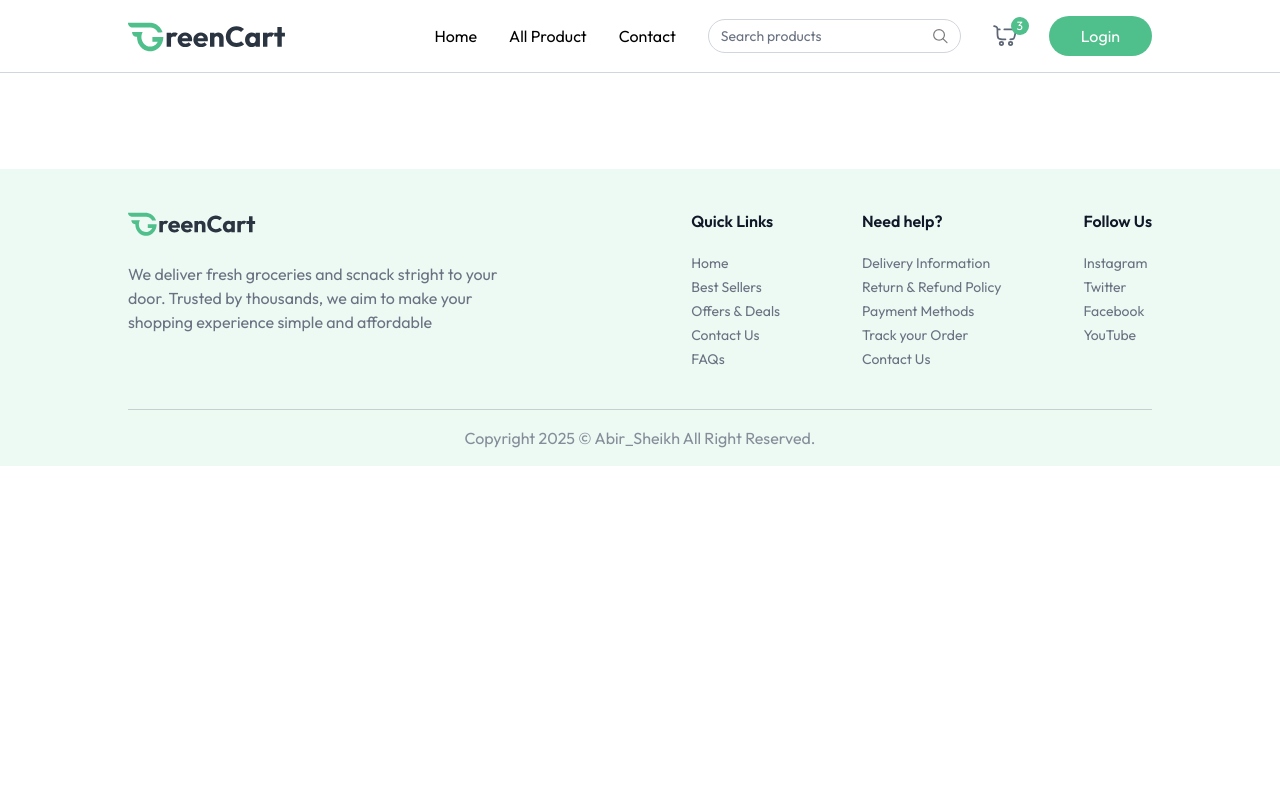
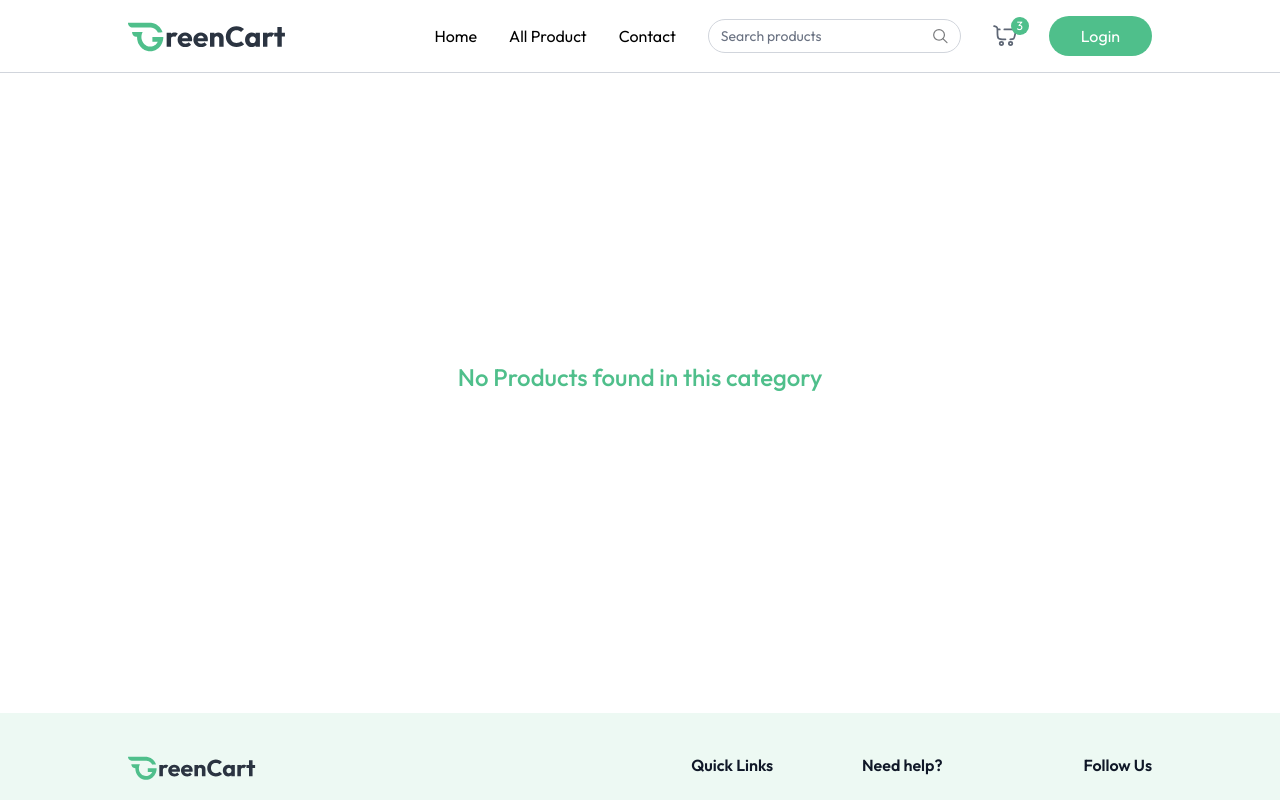
Before and after one commit to Al-Abir/Grocery-Delivery, a React (Vite) app in the folder client/: page /products/1 in a window 1280 px wide. Shown: the top 800 px of the page. Built offline with nearby package versions, Linux system fonts and the light colour scheme.

Commit message:
Category Page

```diff
--- a/client/src/App.jsx
+++ b/client/src/App.jsx
@@ -7,6 +7,7 @@ import Footer from './components/Footer'
 import { useAppContext } from './context/AppContext'
 import Login from './components/Login'
 import AllProducts from './pages/AllProducts'
+import ProductCatgory from './pages/ProductCatgory'
 const App = () => {
   const isSellerPath = useLocation().pathname.includes("seller")
   const{showUserLogin} = useAppContext()
@@ -19,6 +20,7 @@ const App = () => {
          <Routes>
              <Route path='/'element={<Home></Home>}></Route>
              <Route path='/products'element={<AllProducts></AllProducts>}></Route>
+             <Route path='/products/:category'element={<ProductCatgory></ProductCatgory>}></Route>
 
          </Routes>
 
--- a/client/src/components/ProductCard.jsx
+++ b/client/src/components/ProductCard.jsx
@@ -3,11 +3,11 @@ import { assets } from "../assets/assets";
 import { useAppContext } from "../context/AppContext";
 
 const ProductCard = ({product}) => {
-    const [count, setCount] = React.useState(0);
+
     const {currency,addToCart,updateCartItem,removeFromCart,navigate,cartItems} = useAppContext()
 
     return product && (
-        <div className="border border-gray-500/20 rounded-md md:px-4 px-3 py-2 bg-white min-w-56 max-w-56 w-full">
+        <div onClick={()=>{navigate(`/products/${product.category.toLowerCase()}/${product._id}`); scrollTo(0,0)}} className="border border-gray-500/20 rounded-md md:px-4 px-3 py-2 bg-white min-w-56 max-w-56 w-full">
             <div className="group cursor-pointer flex items-center justify-center px-2">
                 <img className="group-hover:scale-105 transition max-w-26 md:max-w-36" src={product.image[0]} alt={product.name} />
             </div>
--- a/client/src/pages/AllProducts.jsx
+++ b/client/src/pages/AllProducts.jsx
@@ -22,7 +22,7 @@ const AllProducts = () => {
              <p className='text-2xl font-medium uppercase'>All Products</p>
              <div className='w-16 h-0.5 bg-primary rounded-full'></div>
           </div>
-          <div className='grid grid-cols-2 sm:grid-cols-3 md:grid-cols-4 lg:grid-cols-5 gap-3 md:gap-6 mt-5'>
+          <div className='grid grid-cols-2 sm:grid-cols-3 md:grid-cols-4 lg:grid-cols-5 gap-3 md:gap-6 mt-6'>
              {filterProducts.filter((product)=> product.inStock).map((product, index)=>(
                 <ProductCard key={index} product={product}></ProductCard>
              ))}
--- /dev/null
+++ b/client/src/pages/ProductCatgory.jsx
@@ -0,0 +1,43 @@
+import React from 'react'
+import { useAppContext } from '../context/AppContext'
+import { useParams } from 'react-router-dom'
+import { categories } from '../assets/assets'
+import ProductCard from '../components/ProductCard'
+
+const ProductCatgory = () => {
+
+    const {products}  = useAppContext()
+    const {category} = useParams()
+
+    const searchCategory  = categories.find((item)=>item.path.toLowerCase()===category)
+    const filteredProducts =  products.filter((product)=>product.category.toLowerCase()===category)
+  return (
+    <div className='mt-16'>
+      {searchCategory&&(
+        <div className='flex flex-col items-end w-max'>
+            <p className='text-2xl font-medium'>{searchCategory.text.toUpperCase()}</p>
+            <div className='w-16 h-0.5 bg-primary rounded-full'>
+
+            </div>
+        </div>
+      )}
+      {
+        filteredProducts.length>0 ?(
+            <div className='grid grid-cols-2 sm:grid-cols-3 md:grid-cols-4 lg:grid-cols-5 gap-3 md:gap-6 mt-6'>
+                 {filteredProducts.map((product, index)=>(
+                    <ProductCard key={index} product={product}></ProductCard>
+                 ))}
+
+            </div>
+        ):(
+          <div className='flex items-center justify-center h-[60vh]'>
+              <p className='text-2xl font-medium text-primary'>No Products found in this category</p>
+
+          </div>
+        )
+      }
+    </div>
+  )
+}
+
+export default ProductCatgory
```
